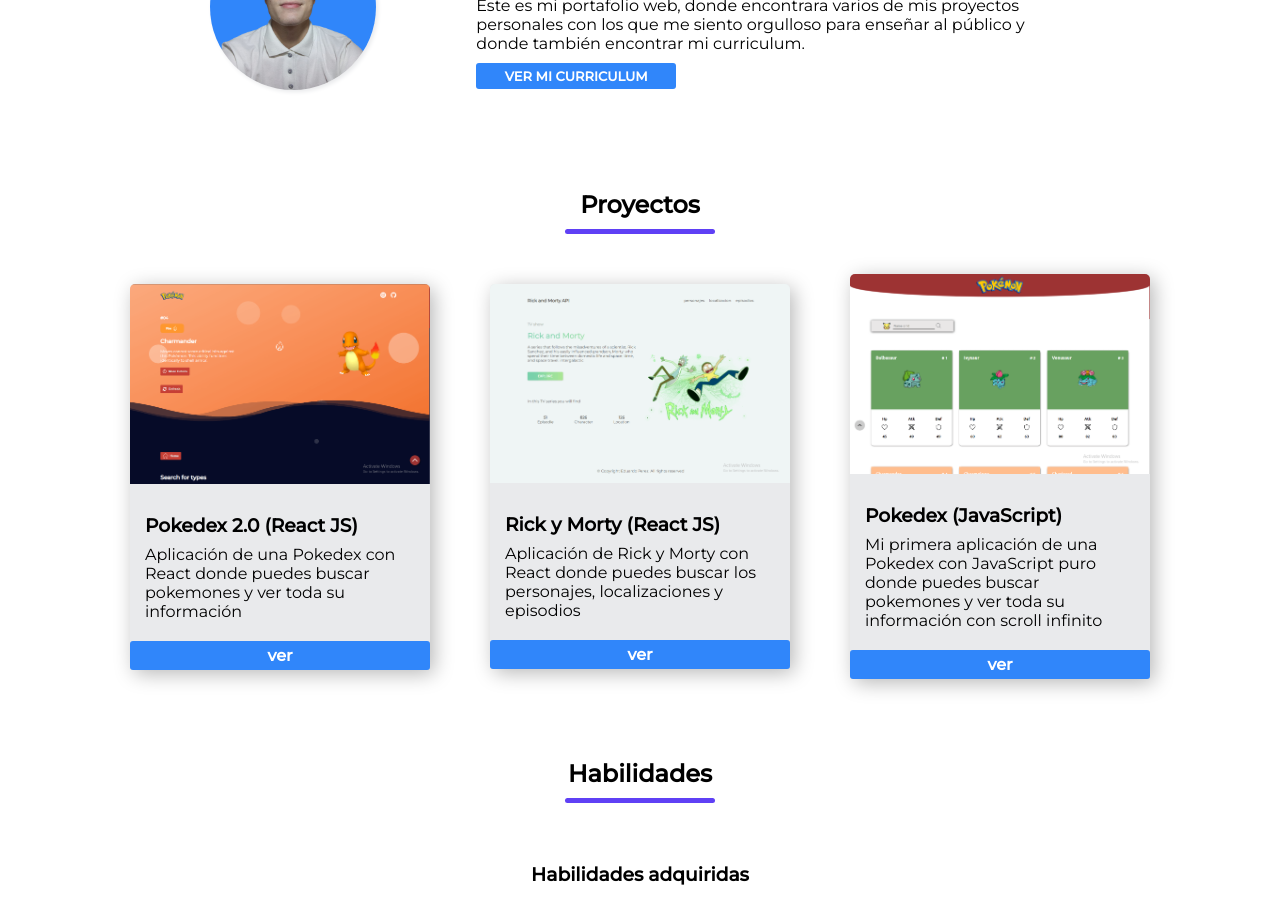
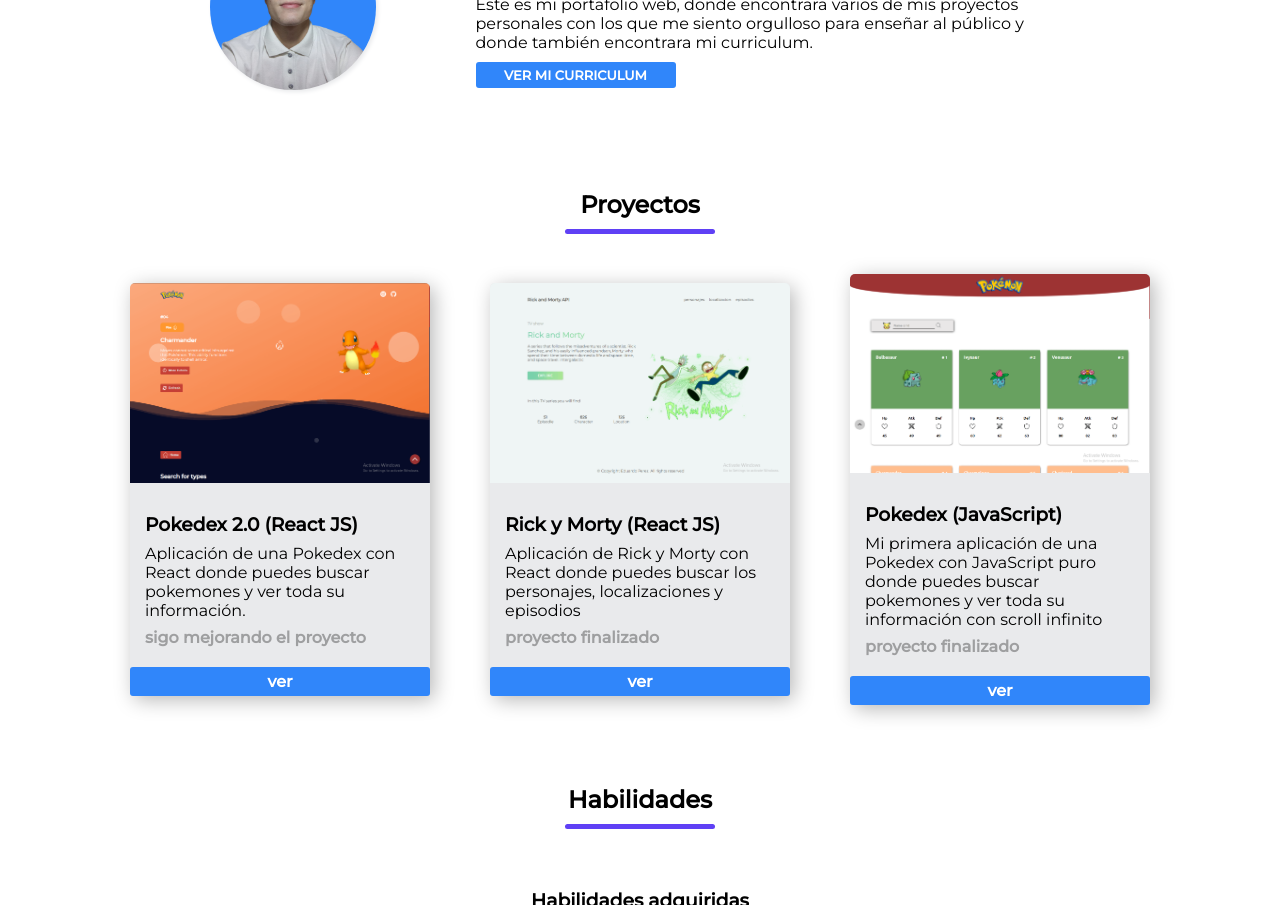
Before and after one commit to Eduardo-Perez17/coders-design-project, a plain HTML site: page index.html in a window 1280 px wide. Shown: the part 256-1161 px from the top of the page. Drawn offline with Linux system fonts and the light colour scheme.

Commit message:
proyecto listo para deploy

```diff
--- a/index.html
+++ b/index.html
@@ -47,8 +47,8 @@
               <h1>Eduardo Pérez</h1>
             </div>
             <div class="header__article--text-article">
-              <p>Este es mi portafolio web, donde encontrara varios de mis proyectos personales con los que me siento orgulloso para enseñar al público y donde también encontrar mi curriculum.</p>
-              <a href='https://drive.google.com/file/d/1855zldwaowVZ8eMCS1o_hWCq5-b4pT34/view?usp=sharing' target="_blank" >ver mi curriculum</a>
+              <p>Este es mi portafolio web, donde encontrara varios de mis proyectos personales con los que me siento orgulloso para enseñar al público y donde también encontrara mi curriculum.</p>
+              <a href='https://drive.google.com/file/d/1sTU9IpkEh6TfdGAF95LcW4FY9nKGbhlv/view?usp=sharing' target="_blank" >ver mi curriculum</a>
             </div>
           </div>
         </div>
@@ -65,7 +65,8 @@
               <img src="./public/img/project/pokedex-2.0.png" alt="imagen de proyecto pokedex-2.0"/>
               <div class="project__card--body">
                 <h3>Pokedex 2.0 (React JS)</h3>
-                <p>Aplicación de una Pokedex con React donde puedes buscar pokemones y ver toda su información</p>
+                <p>Aplicación de una Pokedex con React donde puedes buscar pokemones y ver toda su información.</p>
+                <span>sigo mejorando el proyecto</span>
               </div>
               <a class="button-project" href="https://reactjs-pokedex.web.app/" target="_blank">ver</a>
             </div>
@@ -75,6 +76,7 @@
               <div class="project__card--body">
                 <h3>Rick y Morty (React JS)</h3>
                 <p>Aplicación de Rick y Morty con React donde puedes buscar los personajes, localizaciones y episodios</p>
+                <span>proyecto finalizado</span>
               </div>
               <a class="button-project" href="https://rick-morty-react-js.vercel.app/" target="_blank">ver</a>
             </div>
@@ -84,6 +86,7 @@
               <div class="project__card--body">
                 <h3>Pokedex (JavaScript)</h3>
                 <p>Mi primera aplicación de una Pokedex con JavaScript puro donde puedes buscar pokemones y ver toda su información con scroll infinito</p>
+                <span>proyecto finalizado</span>
               </div>
               <a class="button-project" href="./src/projects/pokedexJS/index.html" target="_blank">ver</a>
             </div>
--- a/sass/_proyect.scss
+++ b/sass/_proyect.scss
@@ -26,6 +26,11 @@
       display: flex;
       flex-direction: column;
       gap: 8px;
+
+      span {
+        color: #00000052;
+        font-weight: bold;
+      }
     }
 
     .button-project {
```
Also changed, not shown: css/index.css, 1 other file.
